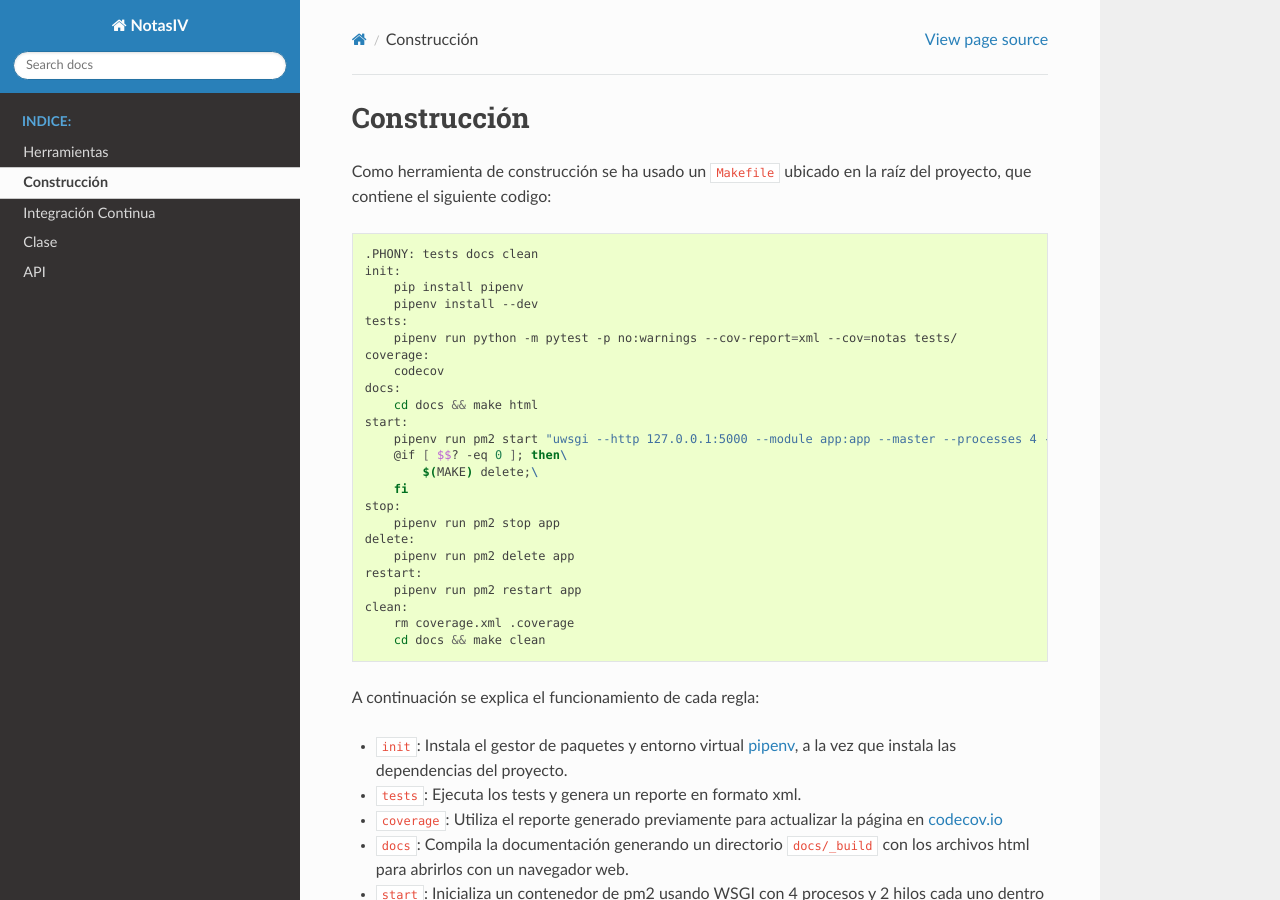
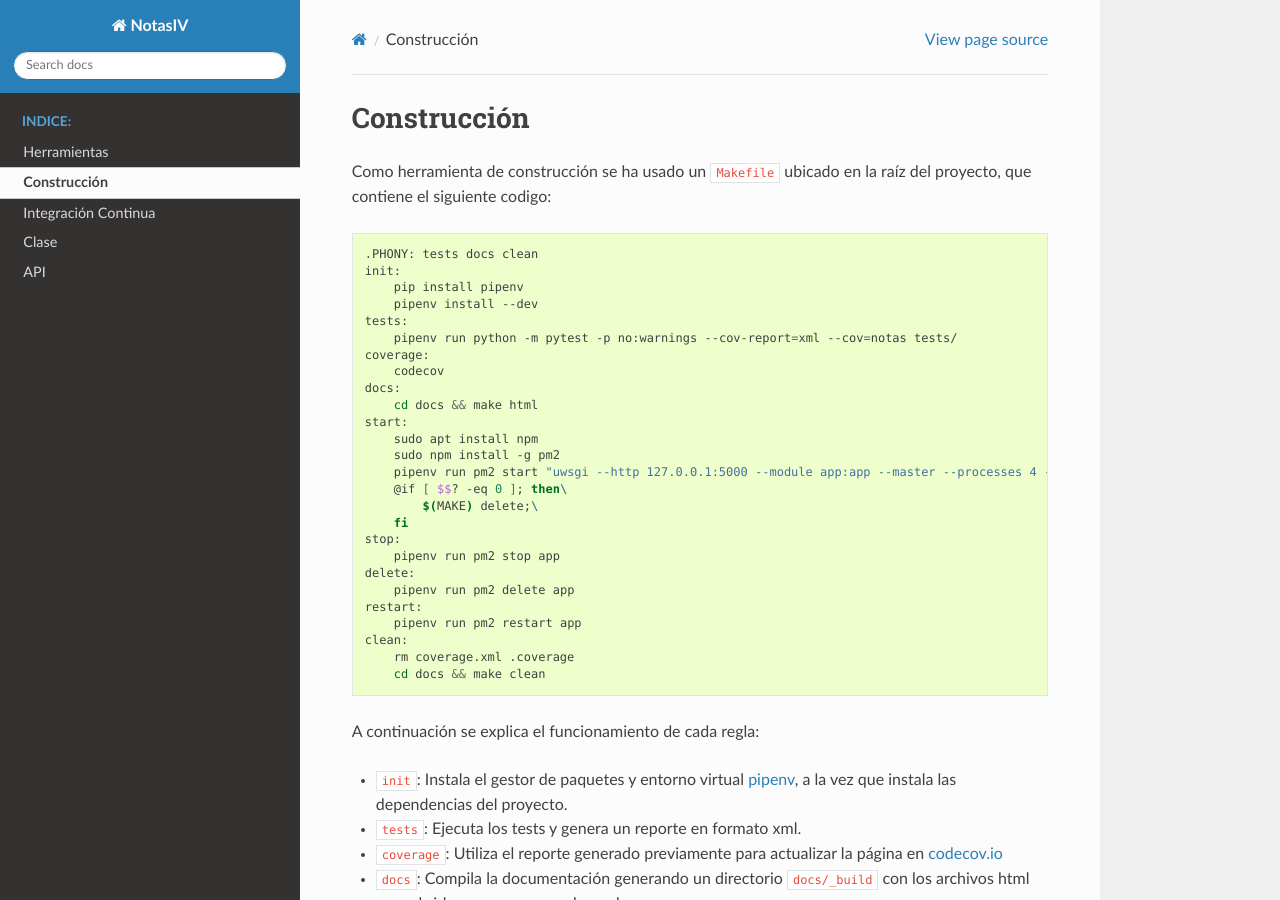
Before and after one commit to angelhodar/NotasIV, a Sphinx documentation site: the page built from docs/build.rst, in a window 1280 px wide and 900 px high. Built offline with Sphinx 7.4.7 and the Read the Docs theme 2.0.0, drawn with Linux system fonts in a browser that asks for light colours.

Commit message:
Corrige fallo de no añadir npm y python 3.8 #16

```diff
--- a/docs/build.rst
+++ b/docs/build.rst
@@ -16,6 +16,8 @@ Como herramienta de construcción se ha usado un ``Makefile`` ubicado en la raí
     docs:
         cd docs && make html
     start:
+        sudo apt install npm
+        sudo npm install -g pm2
         pipenv run pm2 start "uwsgi --http 127.0.0.1:5000 --module app:app --master --processes 4 --threads 2" --name app
         @if [ $$? -eq 0 ]; then\
             $(MAKE) delete;\
```
Also changed, not shown: .travis.yml, 1 other file.
